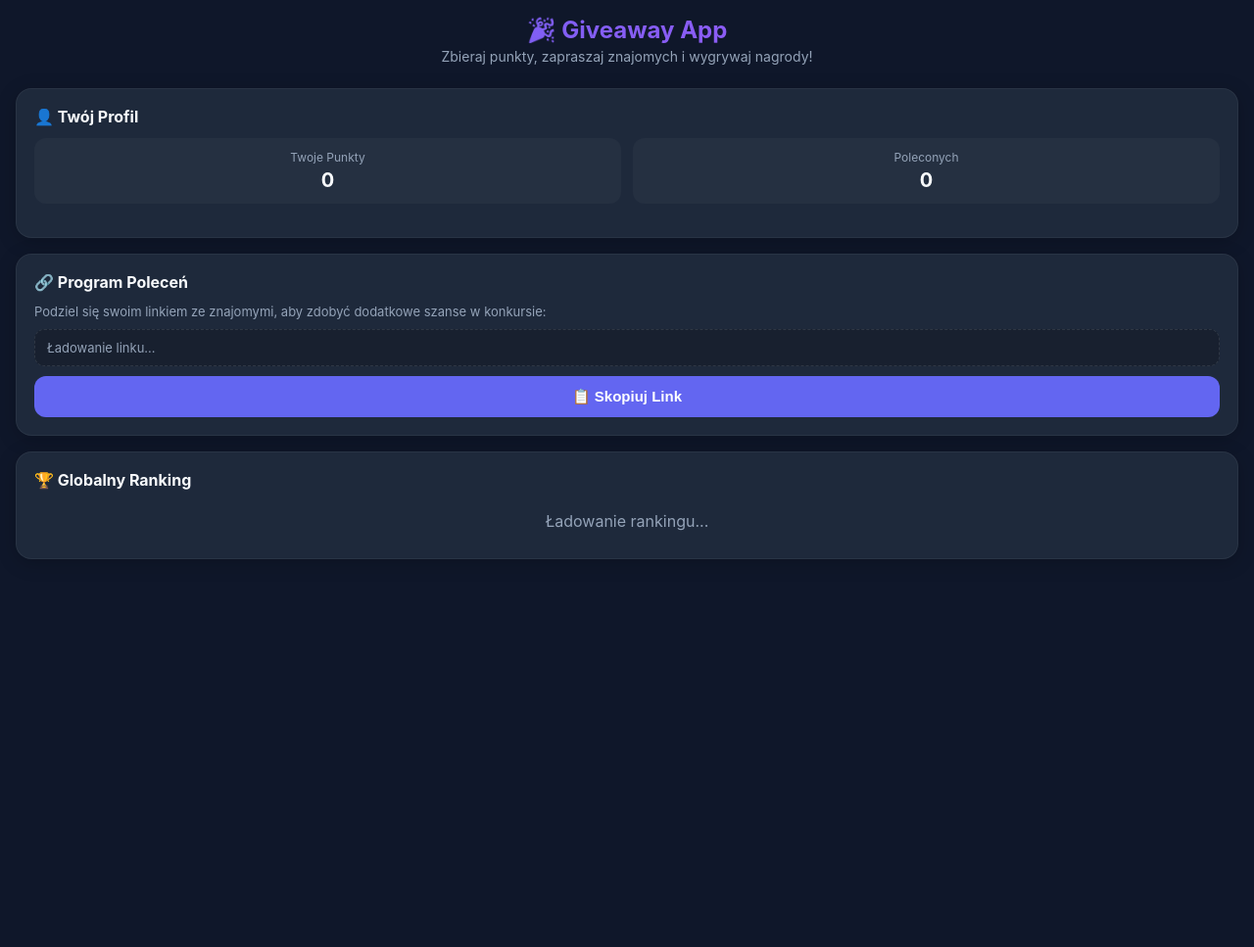
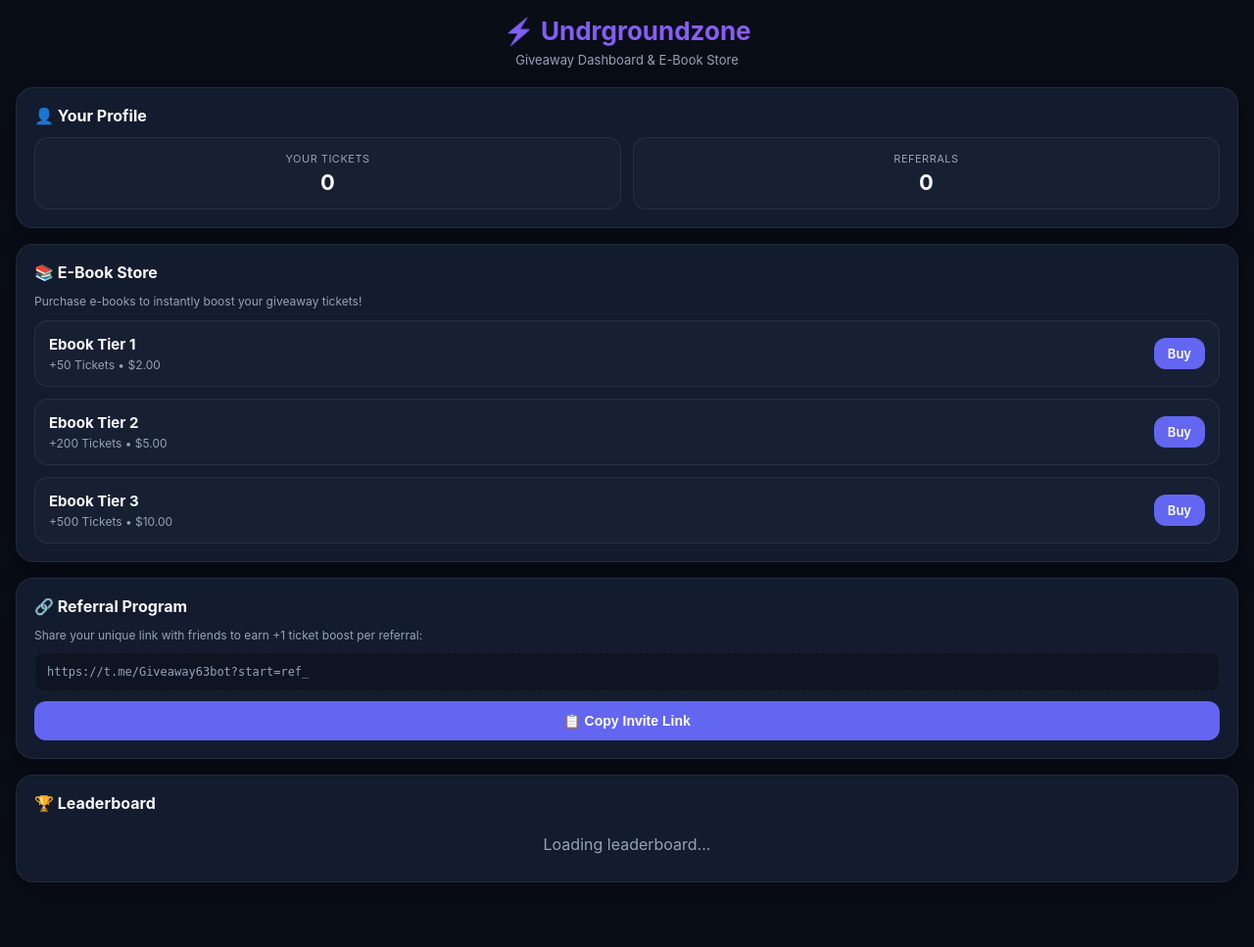
Before and after one commit to atomowabomba3-boop/Telegram-bot, a Python web app: template templates/index.html in a window 1280 px wide. Shown: the whole page at 98% size. Before the commit the page ends 571 px from the top, so only its background shows below. Run offline with Jinja, Linux system fonts and the light colour scheme; the template is opened without the code that fills it, so the values that code supplies are empty; some libraries are stand-ins or nearby versions.

Commit message:
Update index.html

```diff
--- a/templates/index.html
+++ b/templates/index.html
@@ -1,14 +1,14 @@
 <!DOCTYPE html>
-<html lang="pl">
+<html lang="en">
 <head>
     <meta charset="UTF-8">
     <meta name="viewport" content="width=device-width, initial-scale=1.0">
-    <title>Giveaway App</title>
+    <title>Undrgroundzone - Giveaway & Store</title>
     <script src="https://telegram.org/js/telegram-web-app.js"></script>
     <style>
         :root {
-            --bg-color: var(--tg-theme-bg-color, #0f172a);
-            --card-bg: var(--tg-theme-secondary-bg-color, #1e293b);
+            --bg-color: var(--tg-theme-bg-color, #090d16);
+            --card-bg: var(--tg-theme-secondary-bg-color, #131b2e);
             --text-color: var(--tg-theme-text-color, #f8fafc);
             --hint-color: var(--tg-theme-hint-color, #94a3b8);
             --primary-color: var(--tg-theme-button-color, #6366f1);
@@ -16,6 +16,7 @@
             --accent-gradient: linear-gradient(135deg, #6366f1 0%, #a855f7 100%);
             --danger-color: #ef4444;
             --success-color: #22c55e;
+            --border-color: rgba(255, 255, 255, 0.07);
         }
 
         body {
@@ -24,17 +25,17 @@
             color: var(--text-color);
             margin: 0;
             padding: 16px;
-            padding-bottom: 40px;
+            padding-bottom: 50px;
         }
 
         .header {
             text-align: center;
-            margin-bottom: 24px;
+            margin-bottom: 20px;
         }
 
         .header h1 {
-            font-size: 24px;
-            margin: 0 0 4px 0;
+            font-size: 26px;
+            margin: 0 0 6px 0;
             background: var(--accent-gradient);
             -webkit-background-clip: text;
             -webkit-text-fill-color: transparent;
@@ -42,42 +43,44 @@
 
         .header p {
             color: var(--hint-color);
-            font-size: 14px;
+            font-size: 13px;
             margin: 0;
         }
 
         .card {
             background-color: var(--card-bg);
-            border-radius: 16px;
+            border-radius: 18px;
             padding: 18px;
             margin-bottom: 16px;
-            box-shadow: 0 4px 20px rgba(0, 0, 0, 0.2);
-            border: 1px solid rgba(255, 255, 255, 0.05);
+            box-shadow: 0 8px 30px rgba(0, 0, 0, 0.3);
+            border: 1px solid var(--border-color);
         }
 
         .stats-grid {
             display: grid;
             grid-template-columns: 1fr 1fr;
             gap: 12px;
-            margin-bottom: 16px;
         }
 
         .stat-box {
-            background: rgba(255, 255, 255, 0.03);
-            border-radius: 12px;
-            padding: 12px;
+            background: rgba(255, 255, 255, 0.02);
+            border-radius: 14px;
+            padding: 14px;
             text-align: center;
+            border: 1px solid var(--border-color);
         }
 
         .stat-box .value {
-            font-size: 20px;
+            font-size: 22px;
             font-weight: 700;
             margin-top: 4px;
             color: var(--text-color);
         }
 
         .stat-box .label {
-            font-size: 12px;
+            font-size: 11px;
+            text-transform: uppercase;
+            letter-spacing: 0.5px;
             color: var(--hint-color);
         }
 
@@ -96,16 +99,17 @@
             border: none;
             border-radius: 12px;
             padding: 12px 16px;
-            font-size: 15px;
+            font-size: 14px;
             font-weight: 600;
             width: 100%;
             cursor: pointer;
-            transition: opacity 0.2s, transform 0.1s;
+            transition: all 0.2s ease;
             display: flex;
             align-items: center;
             justify-content: center;
             gap: 8px;
             box-sizing: border-box;
+            text-decoration: none;
         }
 
         .btn:active {
@@ -113,19 +117,41 @@
             opacity: 0.9;
         }
 
-        .btn-danger {
-            background: var(--danger-color);
+        .btn-success { background: var(--success-color); }
+        .btn-danger { background: var(--danger-color); }
+
+        .store-grid {
+            display: flex;
+            flex-direction: column;
+            gap: 12px;
         }
 
-        .btn-success {
-            background: var(--success-color);
+        .store-item {
+            background: rgba(255, 255, 255, 0.02);
+            border: 1px solid var(--border-color);
+            border-radius: 14px;
+            padding: 14px;
+            display: flex;
+            justify-content: space-between;
+            align-items: center;
         }
 
-        input, textarea {
+        .store-info h4 {
+            margin: 0 0 4px 0;
+            font-size: 15px;
+        }
+
+        .store-info p {
+            margin: 0;
+            font-size: 12px;
+            color: var(--hint-color);
+        }
+
+        input {
             width: 100%;
             padding: 12px;
             border-radius: 10px;
-            border: 1px solid rgba(255, 255, 255, 0.1);
+            border: 1px solid var(--border-color);
             background-color: rgba(0, 0, 0, 0.2);
             color: var(--text-color);
             margin-bottom: 10px;
@@ -139,20 +165,15 @@
         }
 
         .ref-box {
-            background: rgba(0, 0, 0, 0.2);
-            padding: 10px 12px;
+            background: rgba(0, 0, 0, 0.25);
+            padding: 12px;
             border-radius: 10px;
-            font-size: 13px;
+            font-size: 12px;
             word-break: break-all;
             color: var(--hint-color);
             margin-bottom: 10px;
-            border: 1px dashed rgba(255, 255, 255, 0.1);
-        }
-
-        .leaderboard-list {
-            display: flex;
-            flex-direction: column;
-            gap: 8px;
+            border: 1px dashed var(--border-color);
+            font-family: monospace;
         }
 
         .leaderboard-item {
@@ -209,82 +217,118 @@
 <body>
 
     <div class="header">
-        <h1>🎉 Giveaway App</h1>
-        <p>Zbieraj punkty, zapraszaj znajomych i wygrywaj nagrody!</p>
+        <h1>⚡ Undrgroundzone</h1>
+        <p>Giveaway Dashboard & E-Book Store</p>
     </div>
 
-    <!-- Statystyki użytkownika -->
+    <!-- User Profile Card -->
     <div class="card">
-        <h3>👤 Twój Profil</h3>
+        <h3>👤 Your Profile</h3>
         <div class="stats-grid">
             <div class="stat-box">
-                <div class="label">Twoje Punkty</div>
+                <div class="label">Your Tickets</div>
                 <div class="value" id="user-points">0</div>
             </div>
             <div class="stat-box">
-                <div class="label">Poleconych</div>
+                <div class="label">Referrals</div>
                 <div class="value" id="user-refs">0</div>
             </div>
         </div>
     </div>
 
-    <!-- Sekcja zaproszeń -->
+    <!-- E-book Store Card -->
     <div class="card">
-        <h3>🔗 Program Poleceń</h3>
-        <p style="font-size: 13px; color: var(--hint-color); margin-top: 0; margin-bottom: 10px;">
-            Podziel się swoim linkiem ze znajomymi, aby zdobyć dodatkowe szanse w konkursie:
+        <h3>📚 E-Book Store</h3>
+        <p style="font-size: 12px; color: var(--hint-color); margin-top: 0; margin-bottom: 12px;">
+            Purchase e-books to instantly boost your giveaway tickets!
         </p>
-        <div class="ref-box" id="ref-link">Ładowanie linku...</div>
-        <button class="btn" onclick="copyRefLink()">📋 Skopiuj Link</button>
-    </div>
-
-    <!-- Ranking -->
-    <div class="card">
-        <h3>🏆 Globalny Ranking</h3>
-        <div class="leaderboard-list" id="leaderboard">
-            <div style="text-align: center; color: var(--hint-color); padding: 10px;">Ładowanie rankingu...</div>
+        <div class="store-grid">
+            <div class="store-item">
+                <div class="store-info">
+                    <h4>Ebook Tier 1</h4>
+                    <p>+50 Tickets • $2.00</p>
+                </div>
+                <a href="#" id="buy-tier1" class="btn" style="width: auto; padding: 8px 14px; font-size: 13px;">Buy</a>
+            </div>
+            <div class="store-item">
+                <div class="store-info">
+                    <h4>Ebook Tier 2</h4>
+                    <p>+200 Tickets • $5.00</p>
+                </div>
+                <a href="#" id="buy-tier2" class="btn" style="width: auto; padding: 8px 14px; font-size: 13px;">Buy</a>
+            </div>
+            <div class="store-item">
+                <div class="store-info">
+                    <h4>Ebook Tier 3</h4>
+                    <p>+500 Tickets • $10.00</p>
+                </div>
+                <a href="#" id="buy-tier3" class="btn" style="width: auto; padding: 8px 14px; font-size: 13px;">Buy</a>
+            </div>
         </div>
     </div>
 
-    <!-- Panel Administratora (Widoczny wyłącznie dla admina ID: 8998575936) -->
-    <div id="admin-panel" class="card" style="display: none; border: 1px solid var(--primary-color);">
-        <h3>🛠 Panel Administratora <span class="admin-badge">Admin</span></h3>
+    <!-- Referral Program Card -->
+    <div class="card">
+        <h3>🔗 Referral Program</h3>
+        <p style="font-size: 12px; color: var(--hint-color); margin-top: 0; margin-bottom: 10px;">
+            Share your unique link with friends to earn +1 ticket boost per referral:
+        </p>
+        <div class="ref-box" id="ref-link">Generating link...</div>
+        <button class="btn" onclick="copyRefLink()">📋 Copy Invite Link</button>
+    </div>
 
-        <button class="btn btn-success" style="margin-bottom: 12px;" onclick="adminAction('start')">🚀 Uruchom Nowy Giveaway</button>
+    <!-- Leaderboard Card -->
+    <div class="card">
+        <h3>🏆 Leaderboard</h3>
+        <div id="leaderboard">
+            <div style="text-align: center; color: var(--hint-color); padding: 10px;">Loading leaderboard...</div>
+        </div>
+    </div>
+
+    <!-- Admin Panel (Visible only for admin ID: 8998575936) -->
+    <div id="admin-panel" class="card" style="display: none; border-color: var(--primary-color);">
+        <h3>🛠 Admin Control Panel</h3>
+
+        <button class="btn btn-success" style="margin-bottom: 12px;" onclick="adminAction('start')">🚀 Start New Giveaway</button>
 
         <div style="margin-bottom: 12px;">
-            <label style="font-size: 12px; color: var(--hint-color);">Dodaj pulę nagród:</label>
-            <input type="text" id="pool-input" placeholder="np. 3x Klucz Steam / 100 PLN">
-            <button class="btn" onclick="adminAction('add_pool')">➕ Dodaj Pulę Nagród</button>
+            <label style="font-size: 11px; color: var(--hint-color); text-transform: uppercase;">Add Prize Pool:</label>
+            <input type="text" id="pool-input" placeholder="e.g. $15.00 or Custom Reward">
+            <button class="btn" onclick="adminAction('add_pool')">➕ Add to Pool</button>
         </div>
 
         <div style="margin-bottom: 12px;">
-            <label style="font-size: 12px; color: var(--hint-color);">Zarządzaj biletami użytkownika:</label>
+            <label style="font-size: 11px; color: var(--hint-color); text-transform: uppercase;">Manage User Tickets:</label>
             <input type="text" id="target-id" placeholder="Telegram User ID">
-            <input type="number" id="tickets-count" placeholder="Liczba biletów (np. 5 lub -2)">
-            <button class="btn" onclick="adminAction('add_tickets')">🎟 Przyznaj / Odejmij Bilety</button>
+            <input type="number" id="tickets-count" placeholder="Tickets count (e.g. 10 or -5)">
+            <button class="btn" onclick="adminAction('add_tickets')">🎟 Modify Tickets</button>
         </div>
 
-        <button class="btn btn-danger" onclick="adminAction('winners')">🎲 Wylosuj Zwycięzców Teraz</button>
+        <button class="btn btn-danger" onclick="adminAction('winners')">🎲 Draw Winners Now</button>
     </div>
 
-    <!-- Toast komunikatów -->
-    <div id="toast">Powiadomienie</div>
+    <!-- Toast Notification -->
+    <div id="toast">Notification</div>
 
     <script>
         const tg = window.Telegram.WebApp;
         tg.expand();
 
-        // Pobieranie ID użytkownika (z Telegrama lub awaryjnie Admin ID do testów w przeglądarce)
         let userId = 8998575936;
         if (tg.initDataUnsafe && tg.initDataUnsafe.user && tg.initDataUnsafe.user.id) {
             userId = tg.initDataUnsafe.user.id;
         }
 
-        // Pokazanie panelu admina jeśli to Ty
         if (userId === 8998575936) {
             document.getElementById('admin-panel').style.display = 'block';
         }
+
+        // Fix bot username lookup for referral & store links
+        const botUsername = "Giveaway63bot";
+        document.getElementById('ref-link').innerText = `https://t.me/${botUsername}?start=ref_${userId}`;
+        document.getElementById('buy-tier1').href = `https://t.me/${botUsername}?start=buy_tier1`;
+        document.getElementById('buy-tier2').href = `https://t.me/${botUsername}?start=buy_tier2`;
+        document.getElementById('buy-tier3').href = `https://t.me/${botUsername}?start=buy_tier3`;
 
         function showToast(text) {
             let toast = document.getElementById("toast");
@@ -295,32 +339,26 @@
 
         async function loadData() {
             try {
-                // Pobieranie profilu użytkownika
                 let res = await fetch(`/api/user/${userId}`);
                 if (res.ok) {
                     let data = await res.json();
                     document.getElementById('user-points').innerText = data.points || 0;
                     document.getElementById('user-refs').innerText = data.referrals_count || 0;
-
-                    let botUsername = "Giveaway63bot"; // Twoja nazwa bota
-                    let refUrl = `https://t.me/${botUsername}?start=ref_${userId}`;
-                    document.getElementById('ref-link').innerText = refUrl;
                 }
 
-                // Pobieranie rankingu
                 let lbRes = await fetch('/api/leaderboard');
                 if (lbRes.ok) {
                     let lbData = await lbRes.json();
                     let html = '';
                     if (lbData.length === 0) {
-                        html = '<div style="text-align: center; color: var(--hint-color); padding: 10px;">Brak uczestników w rankingu.</div>';
+                        html = '<div style="text-align: center; color: var(--hint-color); padding: 10px;">No entries on leaderboard yet.</div>';
                     } else {
                         lbData.forEach((row, index) => {
                             let medal = index === 0 ? '🥇' : index === 1 ? '🥈' : index === 2 ? '🥉' : `#${index + 1}`;
                             html += `
                                 <div class="leaderboard-item">
                                     <span><b>${medal}</b> ID: ${row.user_id}</span>
-                                    <span style="color: var(--primary-color); font-weight: 700;">${row.points} pkt</span>
+                                    <span style="color: var(--primary-color); font-weight: 700;">${row.points} pts</span>
                                 </div>
                             `;
                         });
@@ -335,7 +373,7 @@
         function copyRefLink() {
             let text = document.getElementById('ref-link').innerText;
             navigator.clipboard.writeText(text);
-            showToast('Skopiowano link polecający!');
+            showToast('Referral link copied to clipboard!');
             if (tg.HapticFeedback) {
                 tg.HapticFeedback.notificationOccurred('success');
             }
@@ -357,13 +395,13 @@
                     body: JSON.stringify(body)
                 });
                 let result = await res.json();
-                showToast(result.message || 'Wykonano pomyślnie!');
+                showToast(result.message || 'Action executed successfully!');
                 if (tg.HapticFeedback) {
                     tg.HapticFeedback.notificationOccurred('success');
                 }
                 loadData();
             } catch (err) {
-                showToast('Wystąpił błąd podczas wykonywania akcji.');
+                showToast('An error occurred while executing the action.');
             }
         }
 
```
Also changed, not shown: other parts of templates/index.html (+6 -19 lines).
